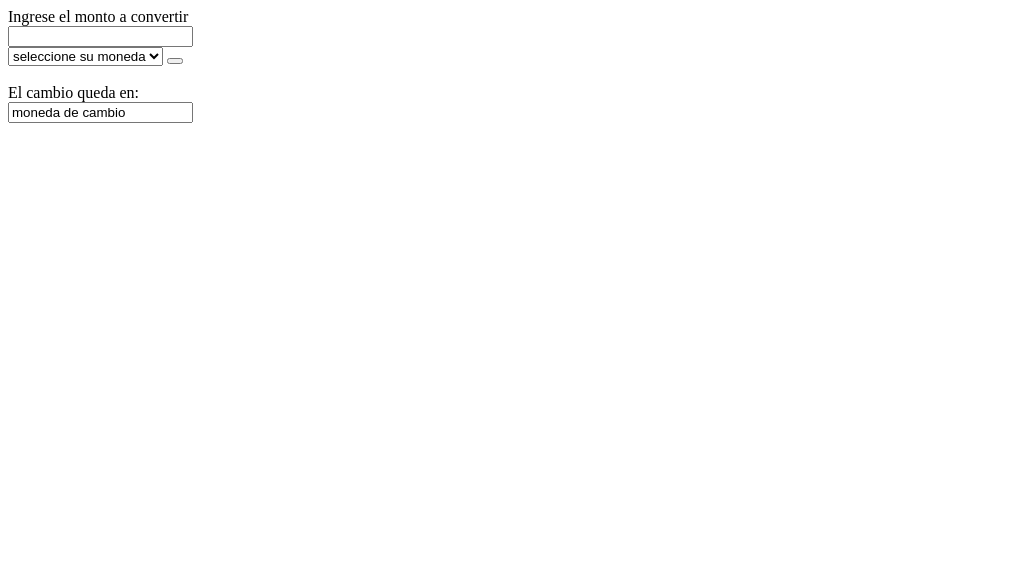
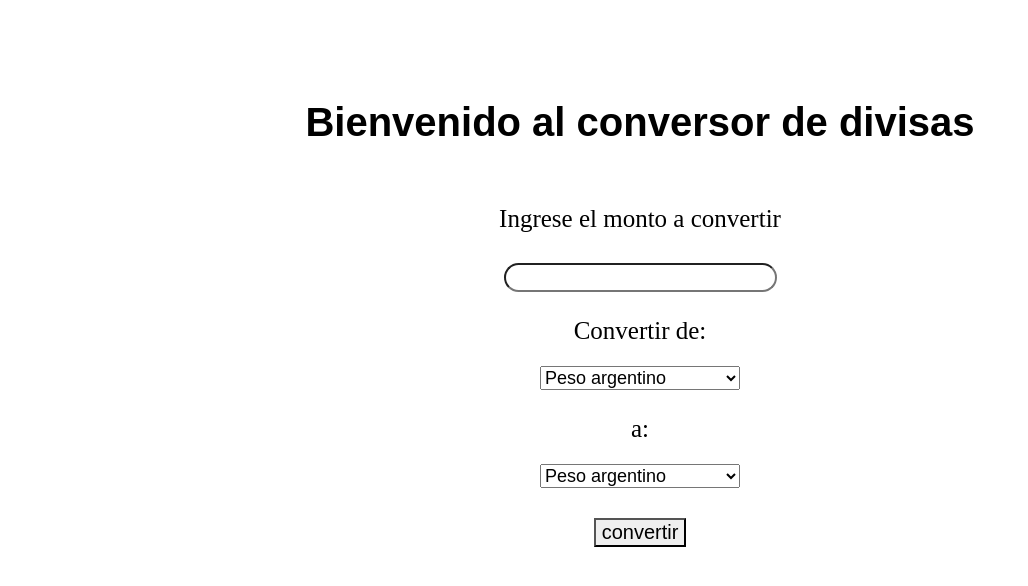
Before and after one commit to Matias0398/Matias0398.github.io, a plain HTML site: page index.html in a window 1280 px wide. Shown: the whole page, without its empty margins (0-1028 px from the left). Drawn offline with Linux system fonts and the light colour scheme.

Commit message:
segundo commit

```diff
--- a/index.html
+++ b/index.html
@@ -1,25 +1,47 @@
 <!DOCTYPE html>
 <html>
 <head>
-    <title>Conversor de divisisas</title>
+    <title>Conversor de divisas</title>
     <meta charset="UTF-8">
+    <script src="funcion.js"></script>
+    <link href="style.css" rel="stylesheet">
 </head>
 <body>
+    <h1>Bienvenido al conversor de divisas</h1>
    <form>
     <label>Ingrese el monto a convertir</label>
     <br>
-    <input type="text">
+    <input type="text" id="cantidad">
     <br>
-       <select>
-           <option>seleccione su moneda</option>
+    <p>Convertir de:</p>
+      <select id="mimoneda" onchange="convertir()">
            <br>
-           <option>moneda de cambio</option>
+           <option value="1">Peso argentino</option>
+           <option value="2">Dolar Estadounidense</option>
+           <option value="3">Euro</option>
+           <option value="4">Franco suizo</option>
+           <option value="5">Libra esterlina</option>
+           <option value="6">Yen</option>
            <br>
        </select>
-       <button value="Convertir"></button><br>
-           <div style="display: block;"></div><br>
+       <p> a:</p>
+       <select id="cambio" onchange="convertir()">
+        <br>
+        <option value="1">Peso argentino</option>
+        <option value="2">Dolar Estadounidense</option>
+        <option value="3">Euro</option>
+        <option value="4">Franco suizo</option>
+        <option value="5">Libra esterlina</option>
+        <option value="6">Yen</option>
+        <br>
+    </select>
+    <br>
+    <input class="boton" type="button" value="convertir" onClick="mostrar()">
+            <br>
+            <div class="mostrar" id="visual" style="display: none;">
            <label>El cambio queda en:</label><br>
-           <input type="text" value="moneda de cambio"><br>
+           <input type="text" id="conversion" ><br>
+           </div>
    </form>
 </body>
 </html>
```
